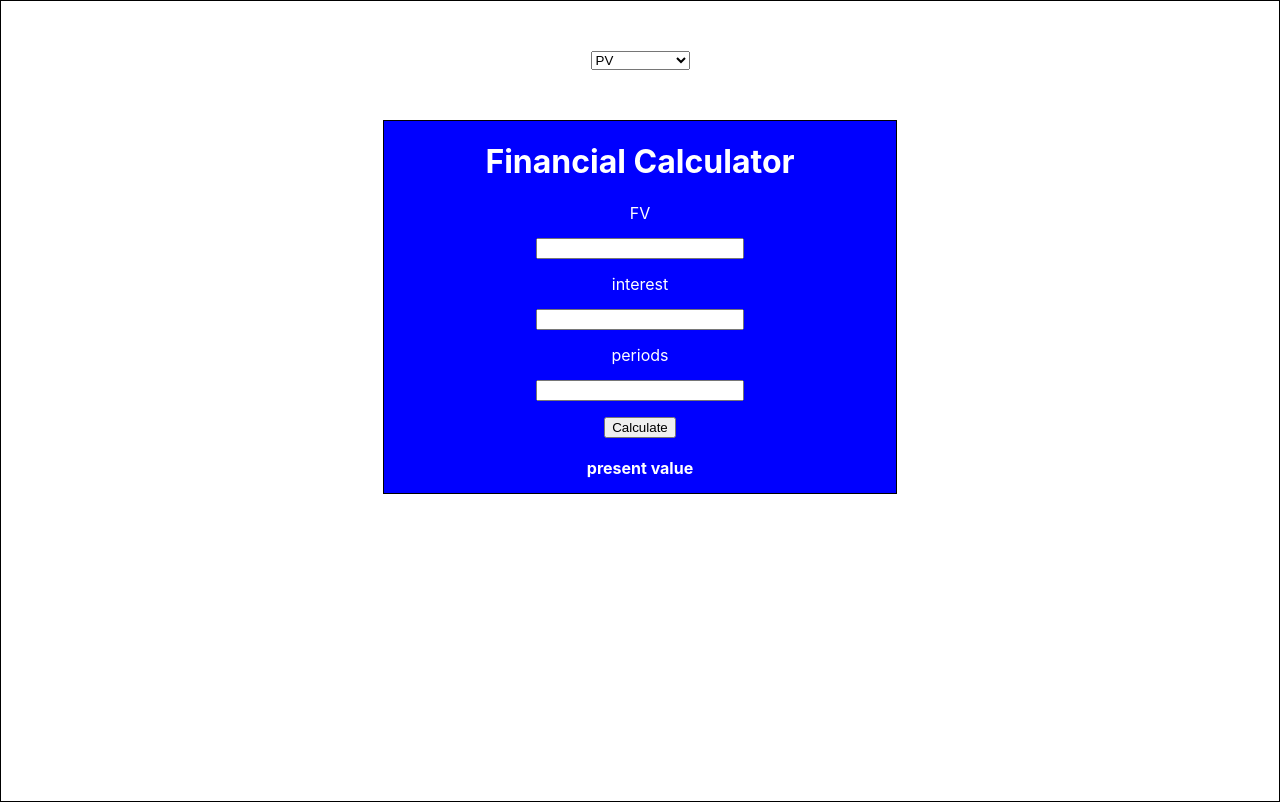
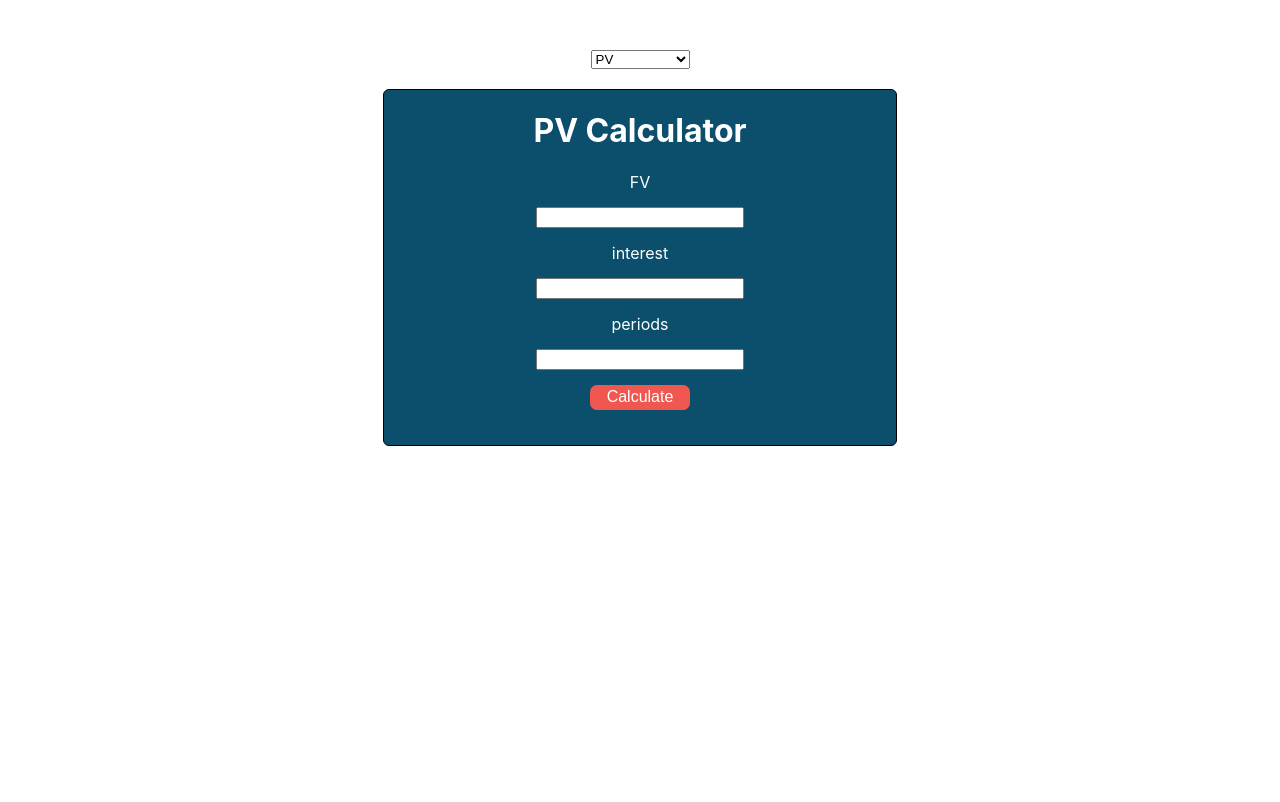
Before and after one commit to nickgusd/PV-FV-Calculator, a React (Create React App) app in the folder pcalculator/: page / in a window 1280 px wide. Built offline with nearby package versions, Linux system fonts and the light colour scheme.

Commit message:
updated styling for the calculator

```diff
--- a/pcalculator/src/components/Calculator/Calculator.js
+++ b/pcalculator/src/components/Calculator/Calculator.js
@@ -9,9 +9,7 @@ const [presentValue, setPresentValue] = useState(0)
 const [interest, setInterest] = useState(0)
 const [periods, setPeriods] = useState(0)
 const [calculate, setCalculate] = useState(0)
-
-
-console.log("option", option)
+const [isCalculated, setIsCalculated] = useState(false)
 
 useEffect(() => {
     setFutureValue("")
@@ -19,6 +17,7 @@ useEffect(() => {
     setInterest("")
     setPeriods("")
     setCalculate("")
+    setIsCalculated(false)
 
 }, [option])
 
@@ -32,6 +31,29 @@ const getFutureValue = (presentValue, interest, periods) => {
     console.log(fv)
     return numberWithCommas(fv.toFixed(2))
 }
+
+const getPayment = (presentValue, futureValue, interest, periods) => {
+    // (PV x ((PV + FV) ÷ ((1 + r)n-1)) x (-r ÷ (1 + b))
+
+
+    // let pmt = (presentValue * ((presentValue + futureValue)) / ((1 + interest) ** periods-1)) * (-interest + (1 + 0))
+    let pmt = (presentValue + ((presentValue + futureValue) / ((1 + interest) ** periods - 1)) * (-interest / (1 + interest)))
+
+    return pmt
+}
+
+const getRate = (presentValue, futureValue, interest, periods) => {
+    let pv = futureValue/ (1 + interest) ** periods
+
+    let rate = pv * interest * periods
+
+    return rate
+
+}
+
+
+
+console.log(getPayment(1000, 2000, .022, 10 ))
 
 const handleChangeFV = (event) => {
     const { value } = event.target
@@ -56,8 +78,6 @@ const handleChangePeriods = (event) => {
 const handleClick = () => {
     let pv = getPresentValue(futureValue, interest, periods)
     let fv = getFutureValue(presentValue,interest, periods)
-    console.log("pv", pv)
-    console.log("fv", fv)
 
     if (option === "present value") {
         setCalculate(pv)
@@ -65,22 +85,18 @@ const handleClick = () => {
         setCalculate(fv)
     }
 
+    setIsCalculated(true)
+
 }
 
 const numberWithCommas = (x) => {
     return x.toString().replace(/\B(?=(\d{3})+(?!\d))/g, ",");
 }
 
-console.log(option)
-
-if (presentValue !== 0) {
-    console.log(presentValue, interest, periods)
-}
-
 if (option === "present value") {
     return (
         <div className="calculator">
-            <h1>Financial Calculator</h1>
+            <h1>PV Calculator</h1>
             <div className="input-container">
                 <label for="fv">FV</label>
                 <input type="text" id="fv" value={futureValue} onChange={handleChangeFV}/>
@@ -92,13 +108,13 @@ if (option === "present value") {
             <div>
                 <button className="button" onClick={handleClick}>Calculate</button>
             </div>
-            <Results calculation={calculate} option={option}/>
+            <Results calculation={calculate} option={option} isCalculated={isCalculated} />
         </div>
     )
 } else if (option === "future value") {
     return (
         <div className="calculator">
-            <h1>Financial Calculator</h1>
+            <h1> FV Calculator</h1>
             <div className="input-container">
                 <label for="pv">PV</label>
                 <input type="text" id="pv" value={presentValue} onChange={handleChangePV}/>
@@ -110,13 +126,13 @@ if (option === "present value") {
             <div>
                 <button className="button" onClick={handleClick}>Calculate</button>
             </div>
-            <Results calculation={calculate} option={option} />
+            <Results calculation={calculate} option={option} isCalculated={isCalculated} />
         </div>
     )
 } else if (option === "payments") {
     return (
         <div className="calculator">
-            <h1>Financial Calculator</h1>
+            <h1>PMT Calculator</h1>
             <div className="input-container">
                 <label for="fv">FV</label>
                 <input type="text" id="fv" onChange={handleChangeFV}/>
@@ -128,16 +144,16 @@ if (option === "present value") {
             <div>
                 <button className="button" onClick={handleClick}>Calculate</button>
             </div>
-            <Results calculation={calculate} option={option} />
+            <Results calculation={calculate} option={option} isCalculated={isCalculated} />
         </div>
     )
 } else {
     return (
         <div className="calculator">
-            <h1>Financial Calculator</h1>
+            <h1>Rate Calculator</h1>
             <div className="input-container">
-                <label for="fv">FV</label>
-                <input type="text" id="fv" onChange={handleChangeFV}/>
+                <label for="interest">FV</label>
+                <input type="text" id="interest" onChange={handleChangeFV}/>
                 <label for="interest">interest</label>
                 <input type="text" id="interest" onChange={handleChangeInterest}/>
                 <label for="periods">periods</label>
@@ -146,10 +162,8 @@ if (option === "present value") {
             <div>
                 <button className="button" onClick={handleClick}>Calculate</button>
             </div>
-            <Results calculation={calculate} option={option} />
+            <Results calculation={calculate} option={option} isCalculated={isCalculated} />
         </div>
     )
 }
-
-
 }
--- a/pcalculator/src/components/Calculator/style.css
+++ b/pcalculator/src/components/Calculator/style.css
@@ -3,9 +3,10 @@
     width: 40vw;
     display: block;
     margin: 0 auto;
-    margin-top: 50px;
+    margin-top: 20px;
     border: 1px solid black;
-    background: blue;
+    border-radius: 6px;
+    background: #0b4f6c;
     color: white;
 }
 
@@ -22,4 +23,12 @@ input {
 
 .button {
     margin-bottom: 20px;
+    background-color: #ef5750;
+    height: 25px;
+    width: 100px;
+    border: none;
+    color: #fff;
+    border-radius: 7px;
+    /* margin: 0 13px; */
+    font-size: 16px;
 }
--- a/pcalculator/src/components/Container/style.css
+++ b/pcalculator/src/components/Container/style.css
@@ -1,6 +1,6 @@
 .container {
-    border: 1px solid black;
     height: 100vh;
+    overflow: hidden;
 }
 
 #calculation {
--- a/pcalculator/src/components/Results/Results.js
+++ b/pcalculator/src/components/Results/Results.js
@@ -1,16 +1,21 @@
-import React from "react";
+import React, {useEffect, useState} from "react";
 import "./style.css"
 import Calculator from "../Calculator/Calculator";
 
-export default function Results ({calculation, option}) {
+export default function Results ({calculation, option, isCalculated}) {
 
-    console.log(calculation, option)
+    const choices = ["present value", "future value", "payments", "interest rate"]
 
     if (calculation !== 0) {
         console.log(calculation)
         return (
             <div className="results">
-                <b>{option} {calculation}</b>
+                {choices.map((item, idx) => {
+                    if (item === option && isCalculated) {
+                        return <b>{option} ${calculation}</b>
+                    }
+                })}
+
             </div>
         )
     } else {
```
